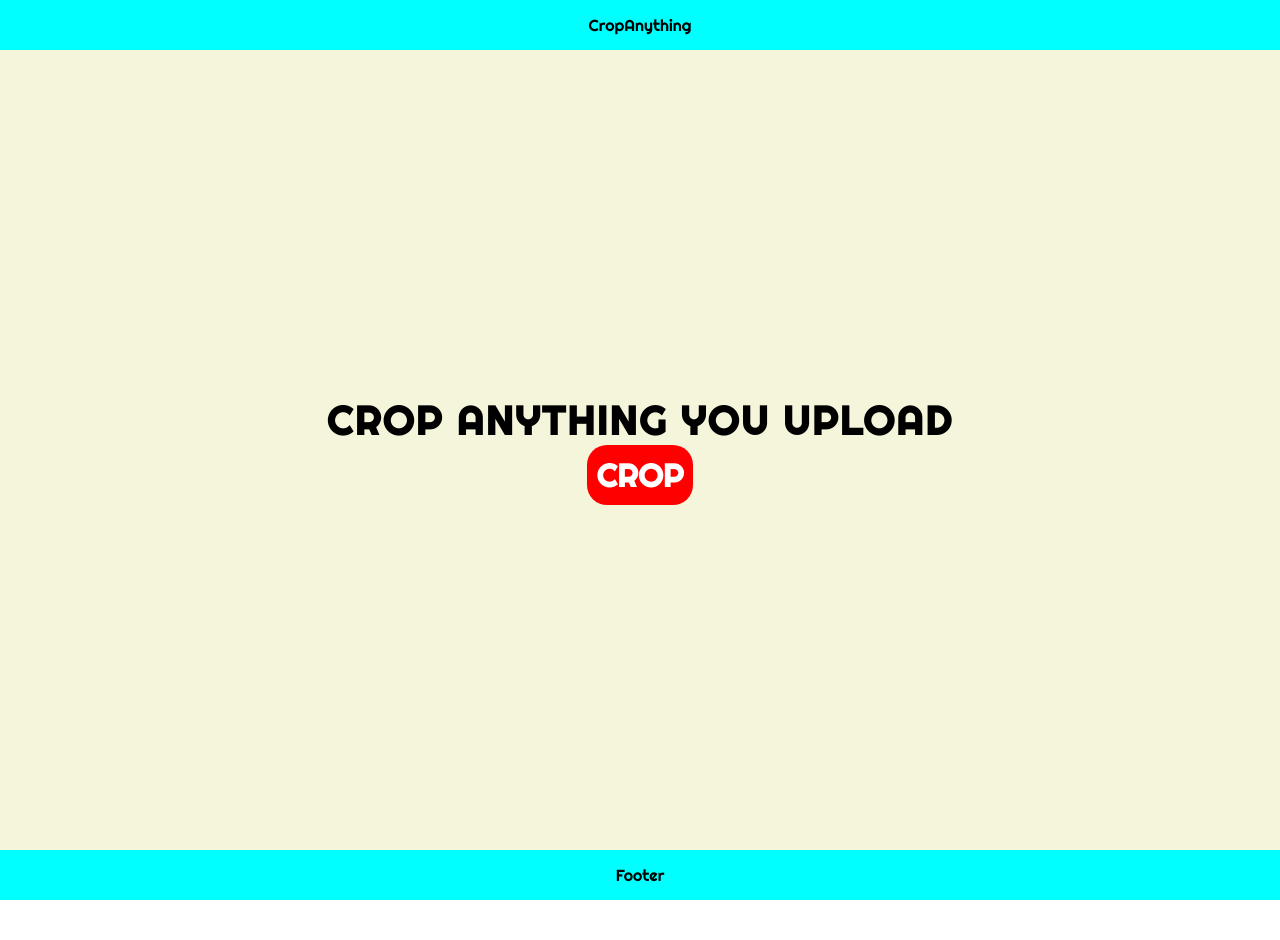
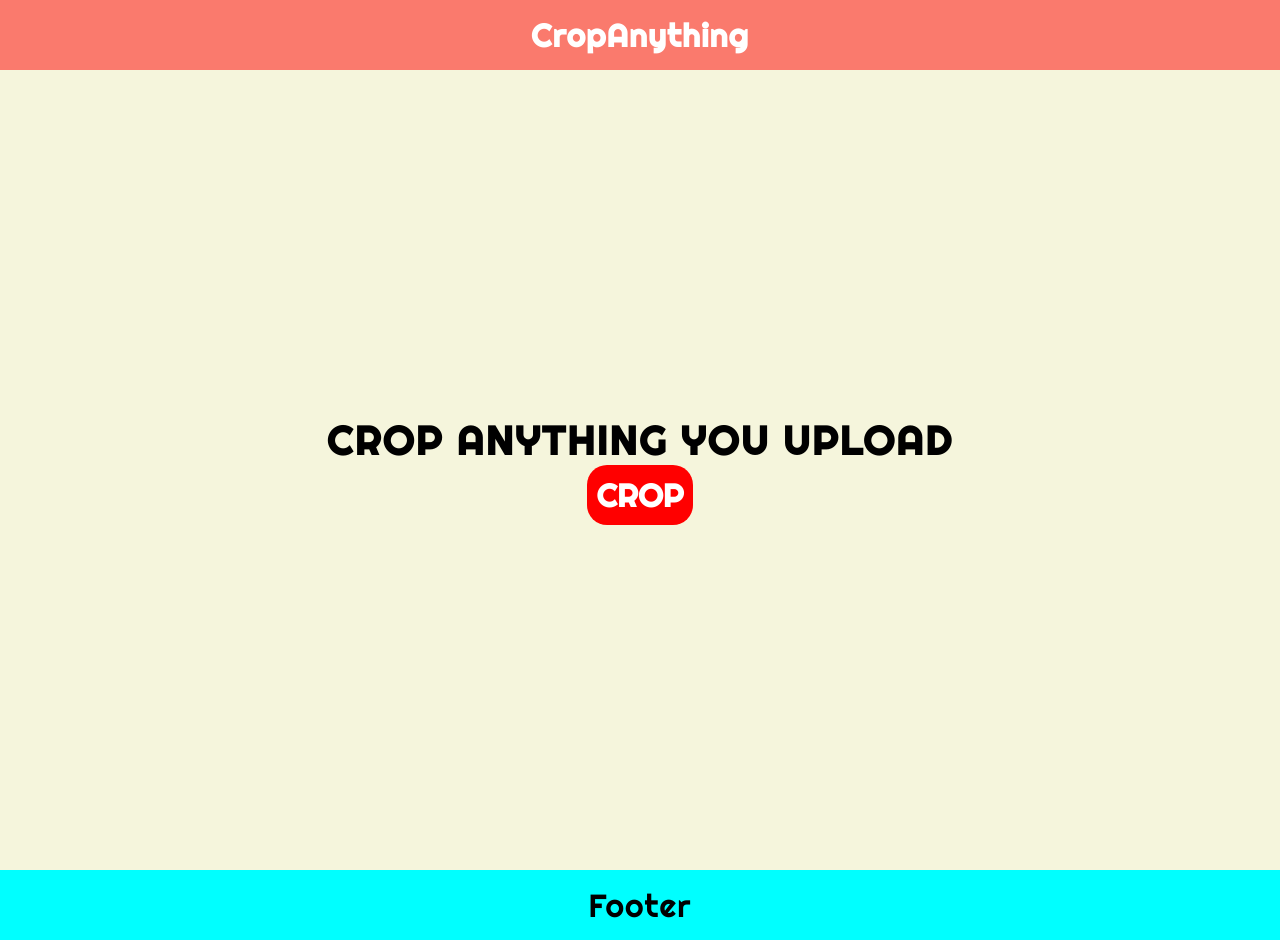
Before and after one commit to ivan-gl/CropAnything, a React (Create React App) app in the folder front/: page / in a window 1280 px wide. Before the commit the page ends 900 px from the top, so only its background shows below. Built offline with nearby package versions, Linux system fonts and the light colour scheme.

Commit message:
Change: style

```diff
--- a/front/src/components/Footer/footer.css
+++ b/front/src/components/Footer/footer.css
@@ -1,6 +1,8 @@
 .footer-component-main-div {
   padding: 15px;
   width: 100%;
+  font-size: 2rem;
+  letter-spacing: 1px;
   display: flex;
   justify-content: center;
   background-color: aqua;
--- a/front/src/components/Header/header.css
+++ b/front/src/components/Header/header.css
@@ -3,5 +3,16 @@
   width: 100%;
   display: flex;
   justify-content: center;
-  background-color: aqua;
+  background-color: hsla(0, 100%, 50%, 0.5);
 }
+
+.header-component-main-h2 {
+  font-size: 2rem;
+  letter-spacing: 1px;
+  color: white;
+  cursor: pointer;
+}
+
+.header-component-main-h2:hover {
+  color: black;
+}
--- a/front/src/components/Header/index.jsx
+++ b/front/src/components/Header/index.jsx
@@ -2,7 +2,11 @@ import React from 'react';
 import './header.css';
 
 function Header() {
-  return <div className="header-component-main-div">CropAnything</div>;
+  return (
+    <div className="header-component-main-div">
+      <h2 className="header-component-main-h2">CropAnything</h2>
+    </div>
+  );
 }
 
 export default Header;
```
